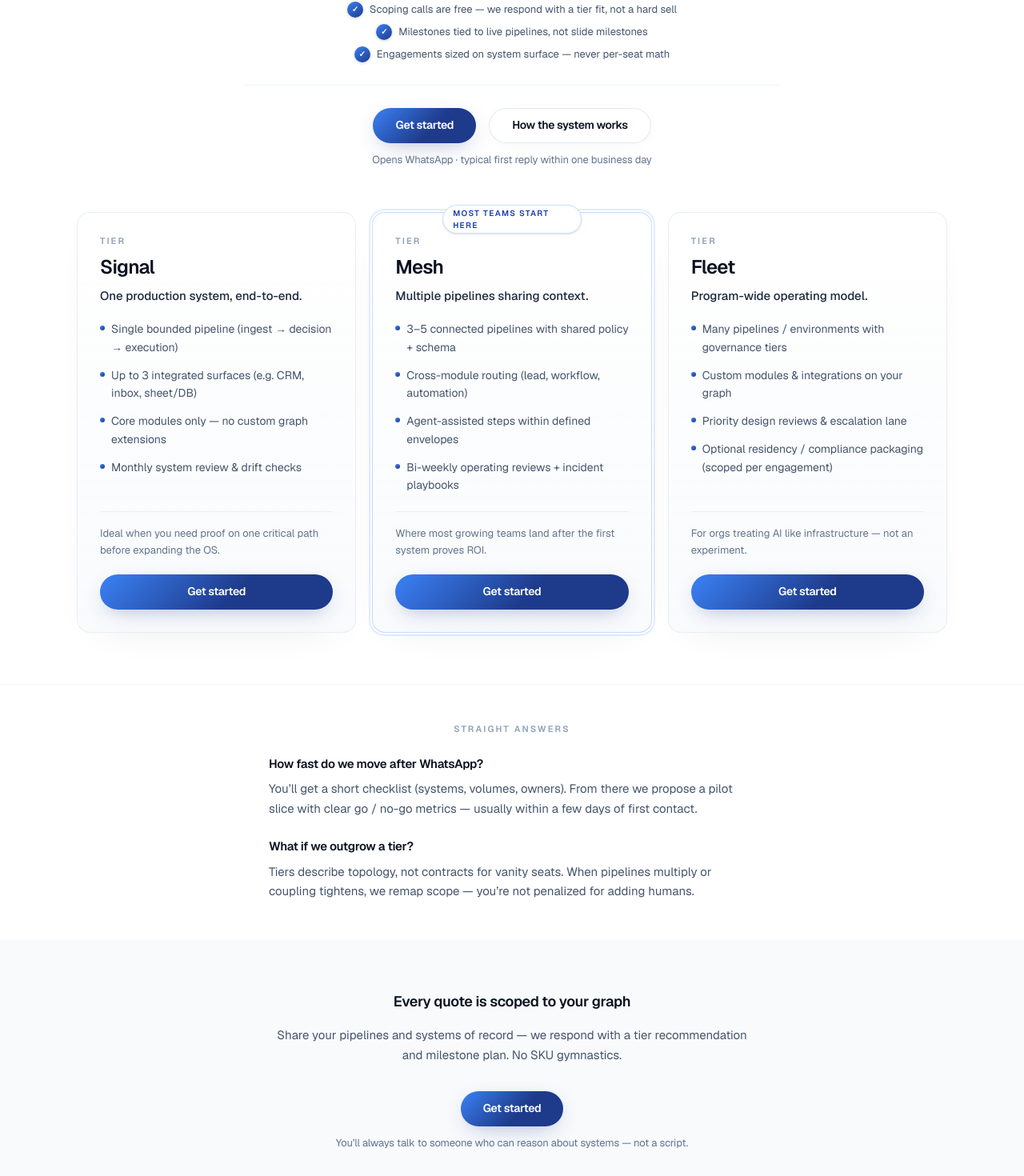
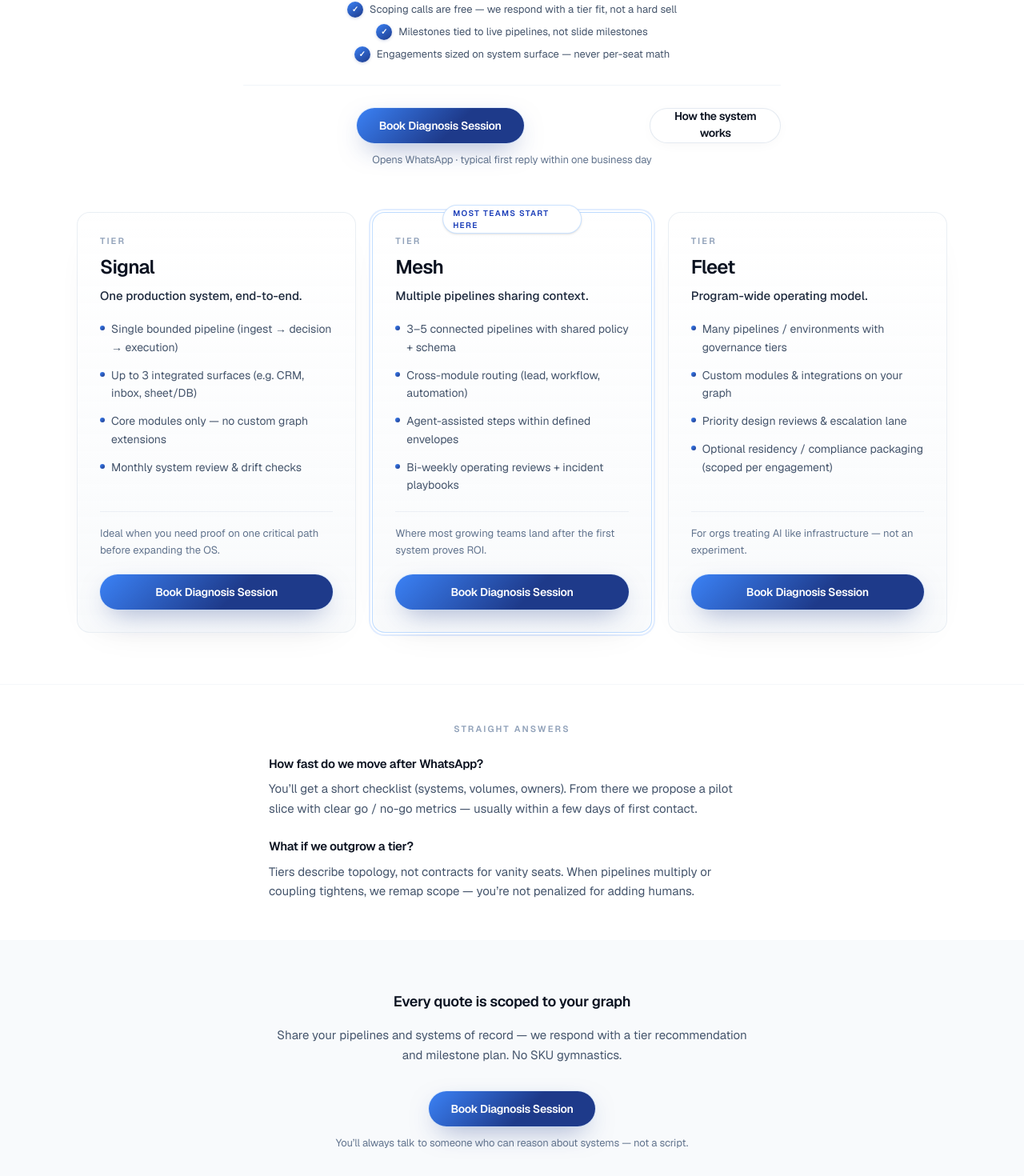
Before and after one commit to Jack160699/ai-os, a Next.js app in the folder frontend/: page /pricing in a window 1280 px wide. Shown: the part 555-2025 px from the top of the page at 80% size. Built offline with nearby package versions, Linux system fonts and the light colour scheme.

Commit message:
Refactor Pricing Page to Replace PrimaryButton with BookDiagnosisCheckoutButton: Update the pricing page to enhance user experience by integrating the new BookDiagnosisCheckoutButton component, removing the deprecated PrimaryButton. Adjust styles for improved button visibility and interaction.

```diff
--- a/frontend/app/(marketing)/pricing/page.js
+++ b/frontend/app/(marketing)/pricing/page.js
@@ -1,13 +1,13 @@
 import { PageHero } from "@/app/components/PageHero";
 import {
-  PrimaryButton,
   GhostButton,
   CTARow,
   CTAMicrocopy,
   TrustChips,
 } from "@/app/components/marketing-ui";
-import { COLORS, whatsappHref } from "@/lib/constants";
+import { COLORS } from "@/lib/constants";
 import { Reveal } from "@/app/components/Reveal";
+import { BookDiagnosisCheckoutButton } from "@/components/marketing/BookDiagnosisCheckoutButton";
 
 export const metadata = {
   title: "Pricing — Stratxcel AI OS",
@@ -94,9 +94,7 @@ export default function PricingPage() {
                 <TrustChips items={trustAboveTiers} />
               </div>
               <CTARow className="mt-6 sm:mt-7">
-                <PrimaryButton href={whatsappHref} external>
-                  Get started
-                </PrimaryButton>
+                <BookDiagnosisCheckoutButton className="sm:!w-auto" />
                 <GhostButton href="/system">How the system works</GhostButton>
               </CTARow>
               <CTAMicrocopy>
@@ -145,9 +143,7 @@ export default function PricingPage() {
                     {t.note}
                   </p>
                   <div className="mt-5">
-                    <PrimaryButton href={whatsappHref} external className="!w-full sm:!w-full">
-                      Get started
-                    </PrimaryButton>
+                    <BookDiagnosisCheckoutButton className="!w-full sm:!w-full" />
                   </div>
                 </li>
               </Reveal>
@@ -184,9 +180,7 @@ export default function PricingPage() {
             milestone plan. No SKU gymnastics.
           </p>
           <CTARow className="mt-7 sm:mt-8">
-            <PrimaryButton href={whatsappHref} external>
-              Get started
-            </PrimaryButton>
+            <BookDiagnosisCheckoutButton className="sm:!w-auto" />
           </CTARow>
           <CTAMicrocopy>
             You’ll always talk to someone who can reason about systems — not a script.
--- a/frontend/components/marketing/BookDiagnosisCheckoutButton.jsx
+++ b/frontend/components/marketing/BookDiagnosisCheckoutButton.jsx
@@ -7,8 +7,10 @@ import { COLORS } from "@/lib/constants";
 const { brand, accent } = COLORS;
 
 function baseBtnClasses(disabled) {
-  const disabledCls = disabled ? "cursor-not-allowed opacity-70" : "hover:brightness-[1.03] motion-safe:hover:-translate-y-px";
-  return `inline-flex h-11 min-h-[44px] w-full items-center justify-center rounded-full px-6 text-[14px] font-semibold tracking-tight text-white shadow-[0_8px_28px_-10px_rgba(30,58,138,0.42)] transition-[transform,box-shadow,filter] duration-200 ease-out sm:w-auto sm:px-7 ${disabledCls}`;
+  const disabledCls = disabled
+    ? "cursor-not-allowed opacity-70"
+    : "hover:brightness-110 motion-safe:hover:-translate-y-px hover:shadow-[0_0_0_1px_rgba(191,219,254,0.55),0_20px_52px_-14px_rgba(37,99,235,0.65)]";
+  return `inline-flex h-11 min-h-[44px] w-full items-center justify-center rounded-full px-6 text-[14px] font-semibold tracking-tight text-white shadow-[0_12px_34px_-12px_rgba(30,58,138,0.58)] ring-1 ring-blue-200/40 transition-[transform,box-shadow,filter] duration-200 ease-out sm:w-auto sm:px-7 ${disabledCls}`;
 }
 
 export function BookDiagnosisCheckoutButton({ amount = 499, className = "" }) {
```
